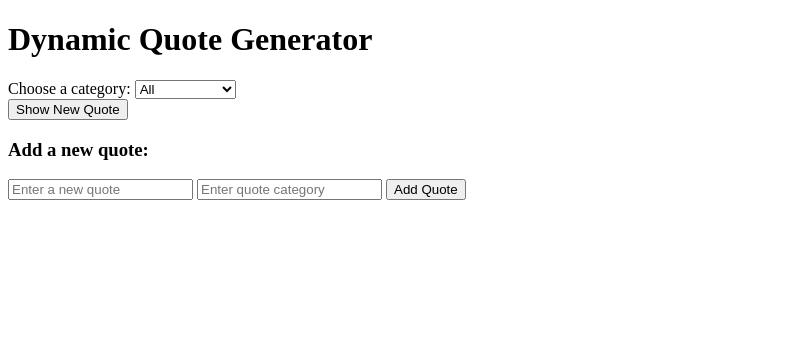
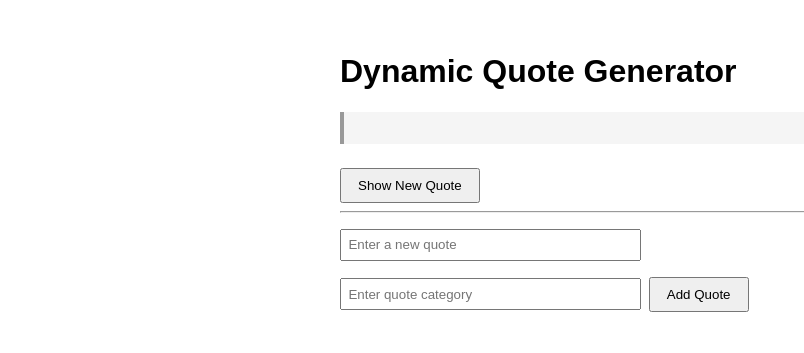
Before and after one commit to oussama794/alx_fe_javascript, a plain HTML site: page dom-manipulation/index.html in a window 1280 px wide. Shown: the whole page, without its empty margins (0-804 px from the left). Drawn offline with Linux system fonts and the light colour scheme.

Commit message:
modified the index.html and script.js files

```diff
--- a/dom-manipulation/index.html
+++ b/dom-manipulation/index.html
@@ -4,27 +4,36 @@
   <meta charset="UTF-8" />
   <meta name="viewport" content="width=device-width, initial-scale=1.0"/>
   <title>Dynamic Quote Generator</title>
+  <style>
+    body {
+      font-family: sans-serif;
+      padding: 2rem;
+      max-width: 600px;
+      margin: auto;
+    }
+    #quoteDisplay {
+      margin: 1rem 0;
+      padding: 1rem;
+      background: #f5f5f5;
+      border-left: 4px solid #999;
+    }
+    input {
+      margin: 0.5rem 0.5rem 0.5rem 0;
+      padding: 0.4rem;
+      width: calc(50% - 1rem);
+    }
+    button {
+      padding: 0.5rem 1rem;
+      margin-top: 0.5rem;
+      cursor: pointer;
+    }
+  </style>
 </head>
 <body>
   <h1>Dynamic Quote Generator</h1>
 
-  <div>
-    <label for="categoryFilter">Choose a category:</label>
-    <select id="categoryFilter">
-      <option value="all">All</option>
-    </select>
-  </div>
-
   <div id="quoteDisplay"></div>
   <button id="newQuote">Show New Quote</button>
-
-  <h3>Add a new quote:</h3>
-  <div>
-    <input id="newQuoteText" type="text" placeholder="Enter a new quote" />
-    <input id="newQuoteCategory" type="text" placeholder="Enter quote category" />
-    <button id="addQuoteBtn">Add Quote</button>
-  </div>
-
   <script src="script.js"></script>
-</body>
+  </body>
 </html>
--- a/dom-manipulation/script.js
+++ b/dom-manipulation/script.js
@@ -1,34 +1,27 @@
  const quotes = [
-  { text: "Code is like humor. When you have to explain it, it’s bad.", category: "programming" },
-  { text: "Stay hungry, stay foolish.", category: "inspiration" },
-  { text: "Don't count the days, make the days count.", category: "motivation" }
+      { text: "Stay hungry, stay foolish.", category: "Motivation" },
+      { text: "Talk is cheap. Show me the code.", category: "Tech" },
+      { text: "The only limit is your mind.", category: "Inspiration" }
     ];
 
-const quoteDisplay = document.getElementById("quoteDisplay");
-const newQuoteBtn = document.getElementById("newQuote");
-const addQuoteBtn = document.getElementById("addQuoteBtn");
-const categoryFilter = document.getElementById("categoryFilter");
+    function showRandomQuote() {
+      const display = document.getElementById("quoteDisplay");
+      display.innerHTML = "";
 
-function updateCategoryOptions() {
-  const categories = [...new Set(quotes.map(q => q.category))];
-  categoryFilter.innerHTML = `<option value="all">All</option>`;
-  categories.forEach(cat => {
-    const option = document.createElement("option");
-    option.value = cat;
-    option.textContent = cat;
-    categoryFilter.appendChild(option);
-  });
+      if (quotes.length === 0) {
+        display.textContent = "No quotes available.";
+        return;
       }
 
-function showRandomQuote() {
-  const selectedCategory = categoryFilter.value;
-  const filtered = selectedCategory === "all" ? quotes : quotes.filter(q => q.category === selectedCategory);
-  if (filtered.length === 0) {
-    quoteDisplay.textContent = "No quotes found for this category.";
-    return;
-  }
-  const random = filtered[Math.floor(Math.random() * filtered.length)];
-  quoteDisplay.textContent = `"${random.text}" - (${random.category})`;
+      const random = quotes[Math.floor(Math.random() * quotes.length)];
+      const p = document.createElement("p");
+      const small = document.createElement("small");
+
+      p.textContent = `"${random.text}"`;
+      small.textContent = `— ${random.category}`;
+
+      display.appendChild(p);
+      display.appendChild(small);
     }
 
     function addQuote() {
@@ -36,19 +29,42 @@ function addQuote() {
       const category = document.getElementById("newQuoteCategory").value.trim();
 
       if (!text || !category) {
-    alert("Please enter both quote and category.");
+        alert("Both quote and category are required.");
         return;
       }
 
       quotes.push({ text, category });
+
       document.getElementById("newQuoteText").value = "";
       document.getElementById("newQuoteCategory").value = "";
 
-  updateCategoryOptions();
+      showRandomQuote();
     }
 
-newQuoteBtn.addEventListener("click", showRandomQuote);
-addQuoteBtn.addEventListener("click", addQuote);
-categoryFilter.addEventListener("change", showRandomQuote);
+    function createAddQuoteForm() {
+      const container = document.createElement("div");
 
-updateCategoryOptions();
+      const inputText = document.createElement("input");
+      inputText.id = "newQuoteText";
+      inputText.type = "text";
+      inputText.placeholder = "Enter a new quote";
+
+      const inputCategory = document.createElement("input");
+      inputCategory.id = "newQuoteCategory";
+      inputCategory.type = "text";
+      inputCategory.placeholder = "Enter quote category";
+
+      const button = document.createElement("button");
+      button.textContent = "Add Quote";
+      button.addEventListener("click", addQuote);
+
+      container.appendChild(inputText);
+      container.appendChild(inputCategory);
+      container.appendChild(button);
+
+      document.body.appendChild(document.createElement("hr"));
+      document.body.appendChild(container);
+    }
+
+    document.getElementById("newQuote").addEventListener("click", showRandomQuote);
+    createAddQuoteForm();
```
Lines whose indentation alone changed are shown as unchanged.
